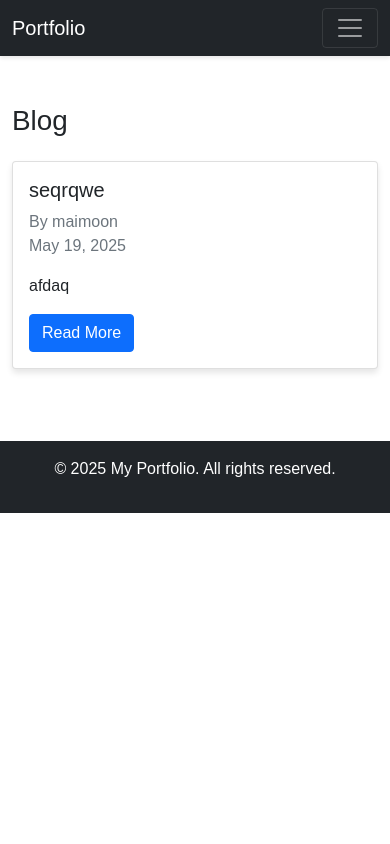
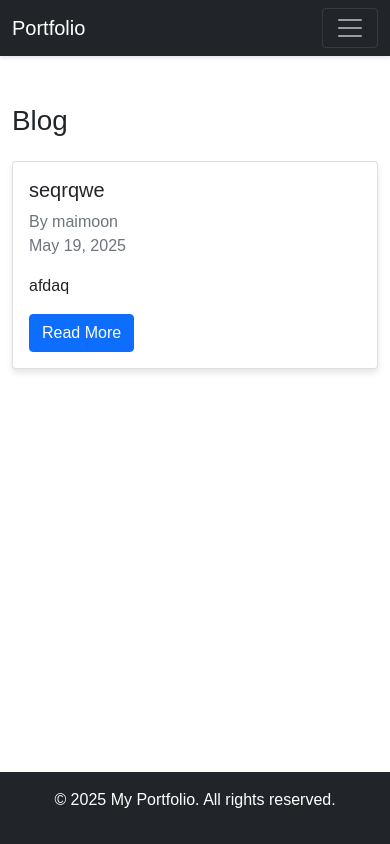
Before and after one commit to Maimoon-github/web_portfolio, a Django app: page /blog/ in a window 390 px wide. Run offline with Django 5.2, Linux system fonts and the light colour scheme; data comes from the database, SQL or seed files in the repository; both versions use the stored data as it was after the commit.

Commit message:
style: Update layout styles for improved responsiveness and structure

```diff
--- a/portfolio/static/css/style.css
+++ b/portfolio/static/css/style.css
@@ -1,6 +1,17 @@
 /* Custom styles */
+html, body {
+    height: 100%;
+    font-family: 'Arial', sans-serif;
+}
+
 body {
-    font-family: 'Arial', sans-serif;
+    display: flex;
+    flex-direction: column;
+    min-height: 100vh;
+}
+
+main {
+    flex: 1 0 auto;
 }
 
 .navbar {
@@ -26,9 +37,9 @@ body {
 }
 
 footer {
-    position: relative;
-    bottom: 0;
+    flex-shrink: 0;
     width: 100%;
+    margin-top: auto;
 }
 
 /* Blog styles */
```
Also changed, not shown: portfolio/db.sqlite3.
